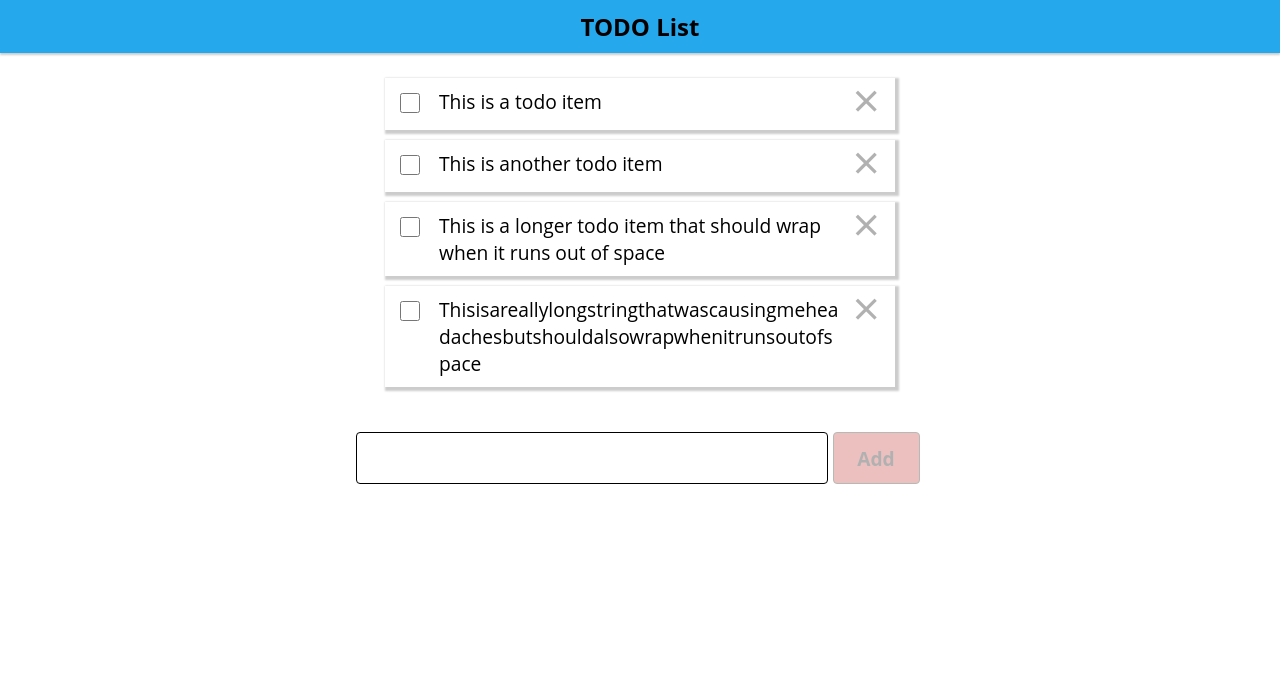
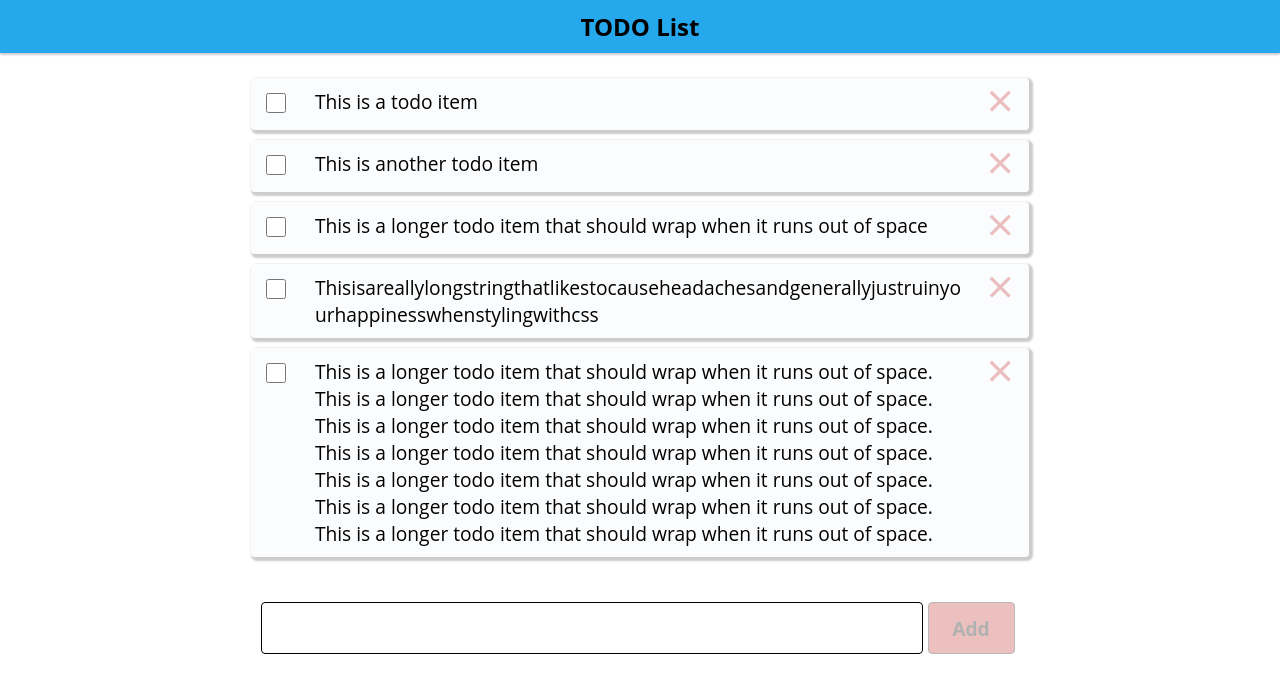
Before and after one commit to alexpeterhall/todo-app, a React (Create React App) app: page / in a window 1280 px wide. Shown: the top 692 px of the page. Built offline with nearby package versions, Linux system fonts and the light colour scheme.

Commit message:
Responsive layout and improves CSS

```diff
--- a/public/index.html
+++ b/public/index.html
@@ -24,7 +24,7 @@
       work correctly both with client-side routing and a non-root public URL.
       Learn how to configure a non-root public URL by running `npm run build`.
     -->
-    <title>Todo App</title>
+    <title>TODO App</title>
   </head>
   <body>
     <noscript>You need to enable JavaScript to run this app.</noscript>
--- a/src/components/Todo/ListControls/ListControls.module.css
+++ b/src/components/Todo/ListControls/ListControls.module.css
@@ -1,19 +1,16 @@
 .Controls {
   display: flex;
-  flex-flow: row;
+  flex-flow: column;
   align-items: center;
-  justify-content: center;
-  text-align: center;
   font-weight: bold;
-  margin: auto;
   padding: 10px 0;
 }
 
 .Controls input {
-  font-size: 1.2em;
+  font-size: 1em;
   padding: 10px;
-  width: 450px;
-  height: 30px;
+  width: 90%;
+  height: 50px;
   border: 1px solid black;
   border-radius: 4px;
   position: relative;
@@ -23,5 +20,18 @@
 
 .Controls input:hover {
   background-color: rgba(233, 229, 229, 0.45);
-  box-shadow: 0px 4px 20px 0px rgba(0, 0, 0, 0.05);
+  box-shadow: 0px 4px 20px 0px rgba(0, 0, 0, 0);
 }
+
+@media (min-width: 500px) {
+  .Controls {
+    flex-flow: row;
+    justify-content: center;
+  }
+
+  .Controls input {
+    font-size: 1.2em;
+    width: 50%;
+    height: 30px;
+  }
+}
--- a/src/components/Todo/ListItems/ListItem/ListItem.module.css
+++ b/src/components/Todo/ListItems/ListItem/ListItem.module.css
@@ -4,10 +4,12 @@
   flex-wrap: nowrap;
   justify-content: space-between;
   font-size: 1.2rem;
-  width: 500px;
+  width: 90%;
   margin: 5px;
   padding: 5px;
   box-shadow: 2px 2px 2px 2px #ccc;
+  background-color: rgba(247, 249, 250, 0.45);
+  border-radius: 4px;
 }
 
 .Item:hover {
@@ -17,14 +19,24 @@
 
 .Text {
   flex: 1 0 0;
-  max-width: 400px;
+  max-width: 85%;
   overflow-wrap: break-word;
   margin: 5px 0 5px 0;
   text-align: left;
 }
 
 .Checkbox {
-  margin: 10px 10px 0 10px;
+  margin: 10px 10px 0 3px;
   height: 20px;
-  width: 20px;
+  min-width: 20px;
 }
+
+@media (min-width: 500px) {
+  .Item {
+    width: 60%;
+  }
+
+  .Checkbox {
+    margin: 10px 10px 0 10px;
+  }
+}
--- a/src/components/UI/Buttons/CloseButton.module.css
+++ b/src/components/UI/Buttons/CloseButton.module.css
@@ -3,18 +3,25 @@
   flex-flow: row;
   justify-content: flex-end;
   align-items: center;
-  padding: 0 10px 10px 0;
-  right: 32px;
-  top: 32px;
-  width: 32px;
+  padding: 0 0 10px 0;
   height: 32px;
-  opacity: 0.3;
+  opacity: 0.5;
+  color: rgb(198, 50, 50);
 }
+
 .Close:hover {
   opacity: 1;
   color: rgb(198, 50, 50);
 }
+
 .Close:before {
   font-size: 2.5em;
   content: '\00d7'; /* This will render the 'X' */
 }
+
+@media (min-width: 500px) {
+  .Close {
+    opacity: 0.3;
+    padding: 0 10px 10px 0;
+  }
+}
--- a/src/containers/Todo.js
+++ b/src/containers/Todo.js
@@ -18,7 +18,12 @@ class Todo extends Component {
         {
           id: 3,
           name:
-            'Thisisareallylongstringthatwascausingmeheadachesbutshouldalsowrapwhenitrunsoutofspace',
+            'Thisisareallylongstringthatlikestocauseheadachesandgenerallyjustruinyourhappinesswhenstylingwithcss',
+        },
+        {
+          id: 4,
+          name:
+            'This is a longer todo item that should wrap when it runs out of space. This is a longer todo item that should wrap when it runs out of space. This is a longer todo item that should wrap when it runs out of space. This is a longer todo item that should wrap when it runs out of space. This is a longer todo item that should wrap when it runs out of space. This is a longer todo item that should wrap when it runs out of space. This is a longer todo item that should wrap when it runs out of space.',
         },
       ],
       newInputItem: '',
```
Also changed, not shown: 1 other file (tests, documents, lock files or other folders).
